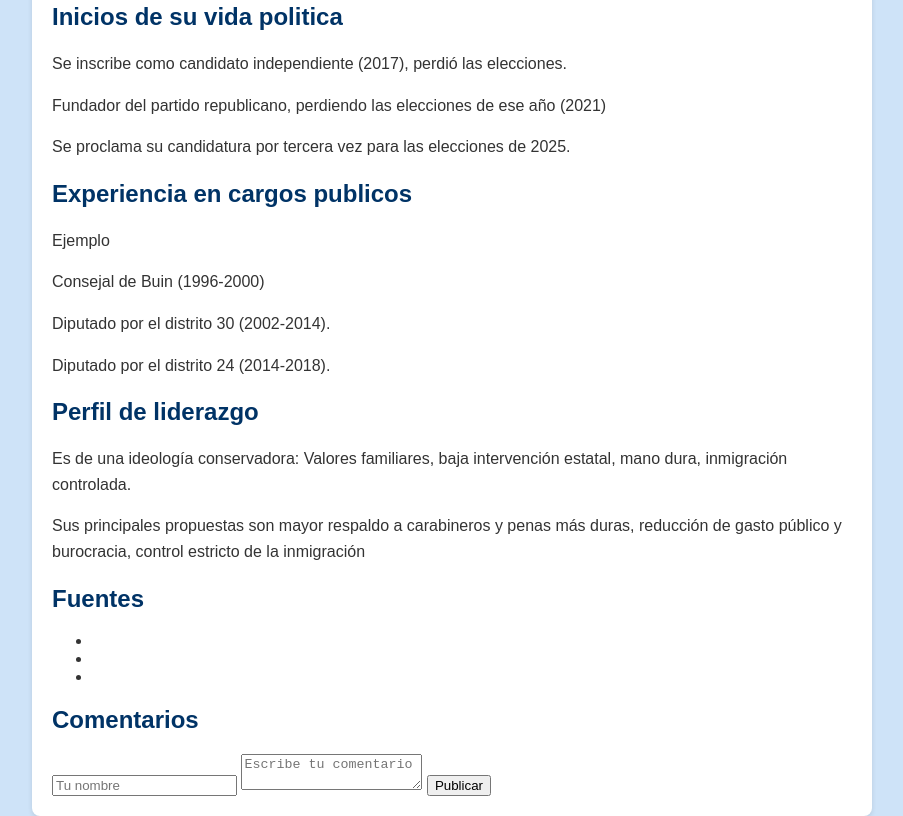
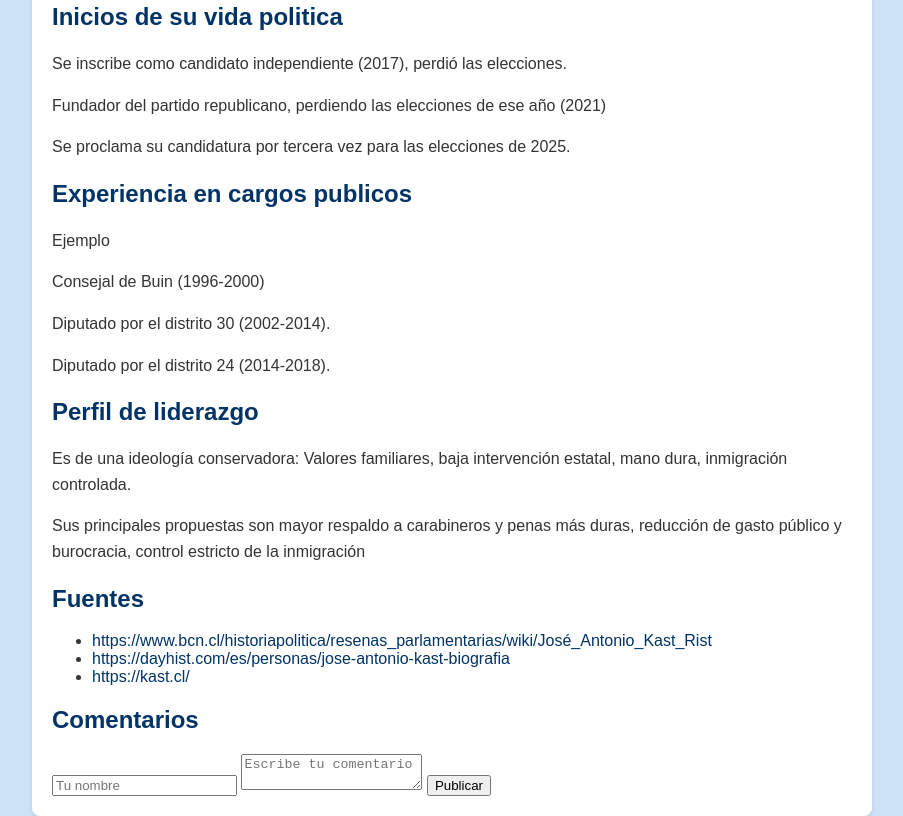
Before and after one commit to SukumarXD/EV3FM, a plain HTML site: page kast.html in a window 1280 px wide. Shown: the part 896-1712 px from the top of the page, without its empty margins (188-1091 px from the left). Drawn offline with Linux system fonts and the light colour scheme.

Commit message:
Update kast.html

```diff
--- a/kast.html
+++ b/kast.html
@@ -44,9 +44,9 @@
 
     <h2>Fuentes</h2>
     <ul>
-      <li></li>
-      <li></li>
-      <li></li>
+      <li><a href="https://www.bcn.cl/historiapolitica/resenas_parlamentarias/wiki/José_Antonio_Kast_Rist"> https://www.bcn.cl/historiapolitica/resenas_parlamentarias/wiki/José_Antonio_Kast_Rist </a></li>
+      <li><a href="https://dayhist.com/es/personas/jose-antonio-kast-biografia"> https://dayhist.com/es/personas/jose-antonio-kast-biografia </a></li>
+      <li><a href="https://kast.cl/"> https://kast.cl/ </a></li>
     </ul>
 
     <section class="comentarios">
```
